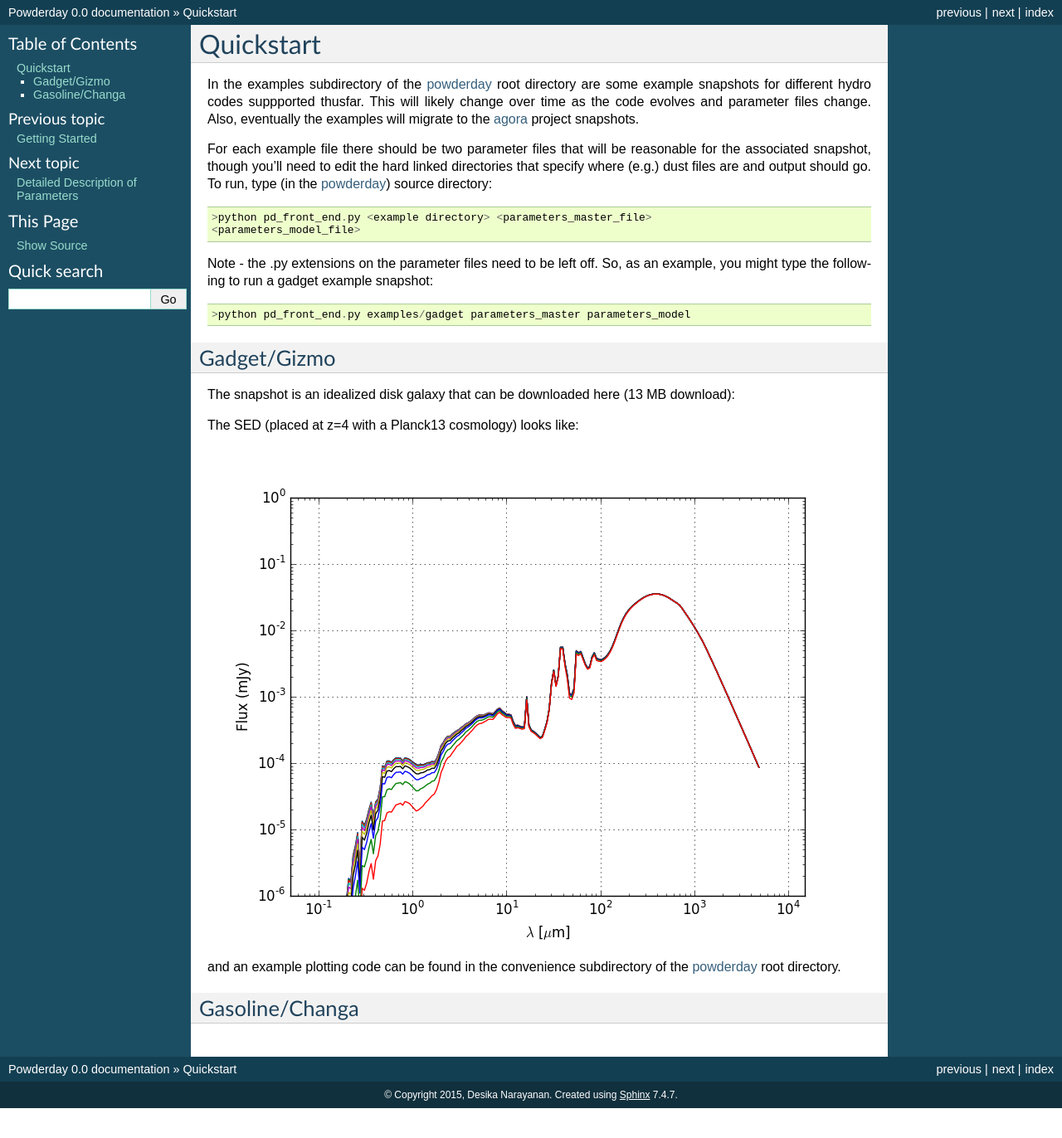
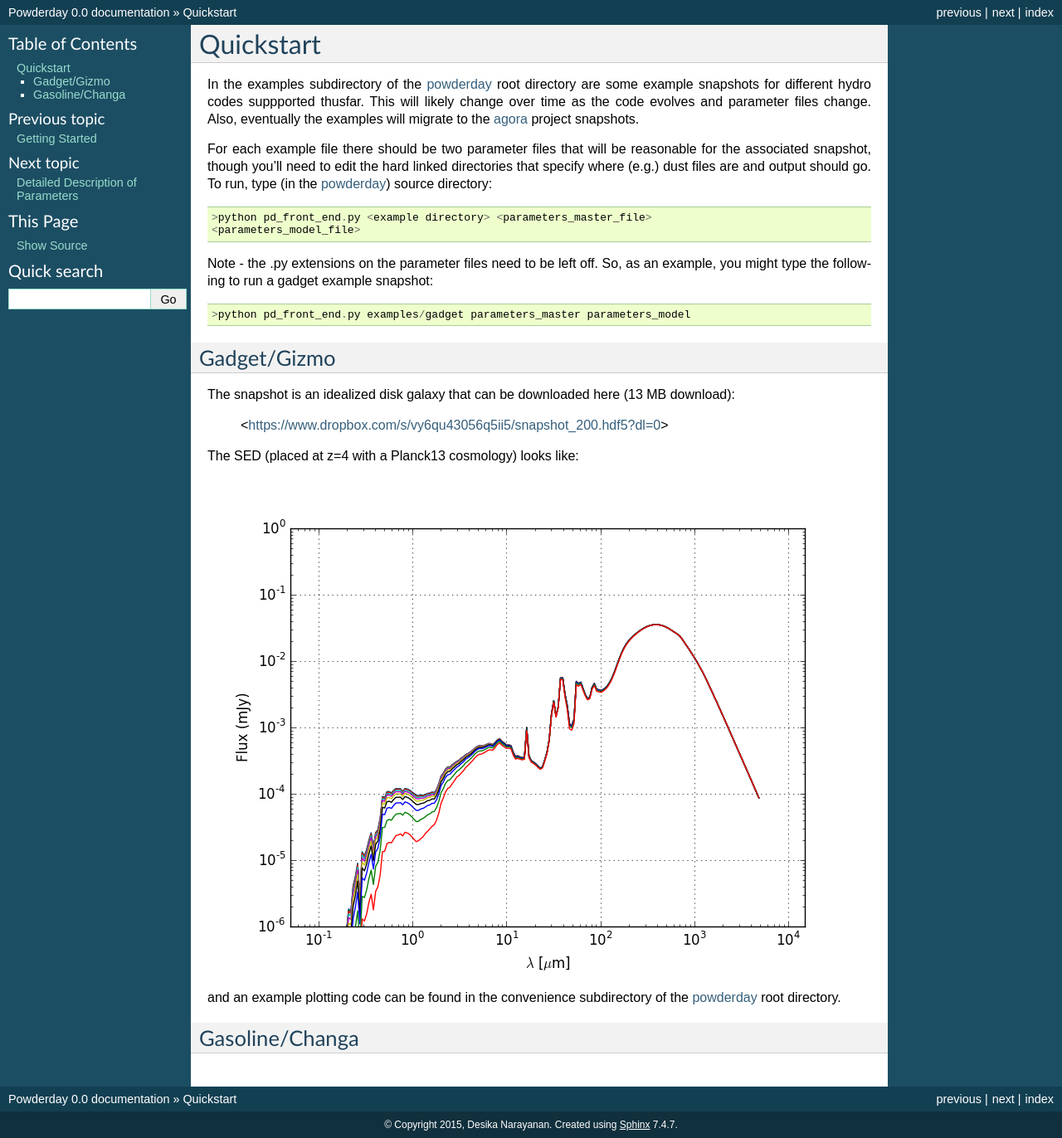
Before and after one commit to dnarayanan/powderday, a Sphinx documentation site: the page built from docs/quickstart.rst, in a window 1280 px wide. Shown: the whole page at 83% size. Built offline with Sphinx 7.4.7, drawn with Linux system fonts in a browser that asks for light colours; before the commit the page ends 1336 px from its top, so only the background shows below that.

Commit message:
docs: added url for quickstart

```diff
--- a/docs/quickstart.rst
+++ b/docs/quickstart.rst
@@ -30,7 +30,7 @@ Gadget/Gizmo
 
 The snapshot is an idealized disk galaxy that can be downloaded here (13 MB download):
 
-.. <https://www.dropbox.com/s/vy6qu43056q5ii5/snapshot_200.hdf5?dl=0>
+ <https://www.dropbox.com/s/vy6qu43056q5ii5/snapshot_200.hdf5?dl=0>
 
 The SED (placed at z=4 with a Planck13 cosmology) looks like:
 
```
